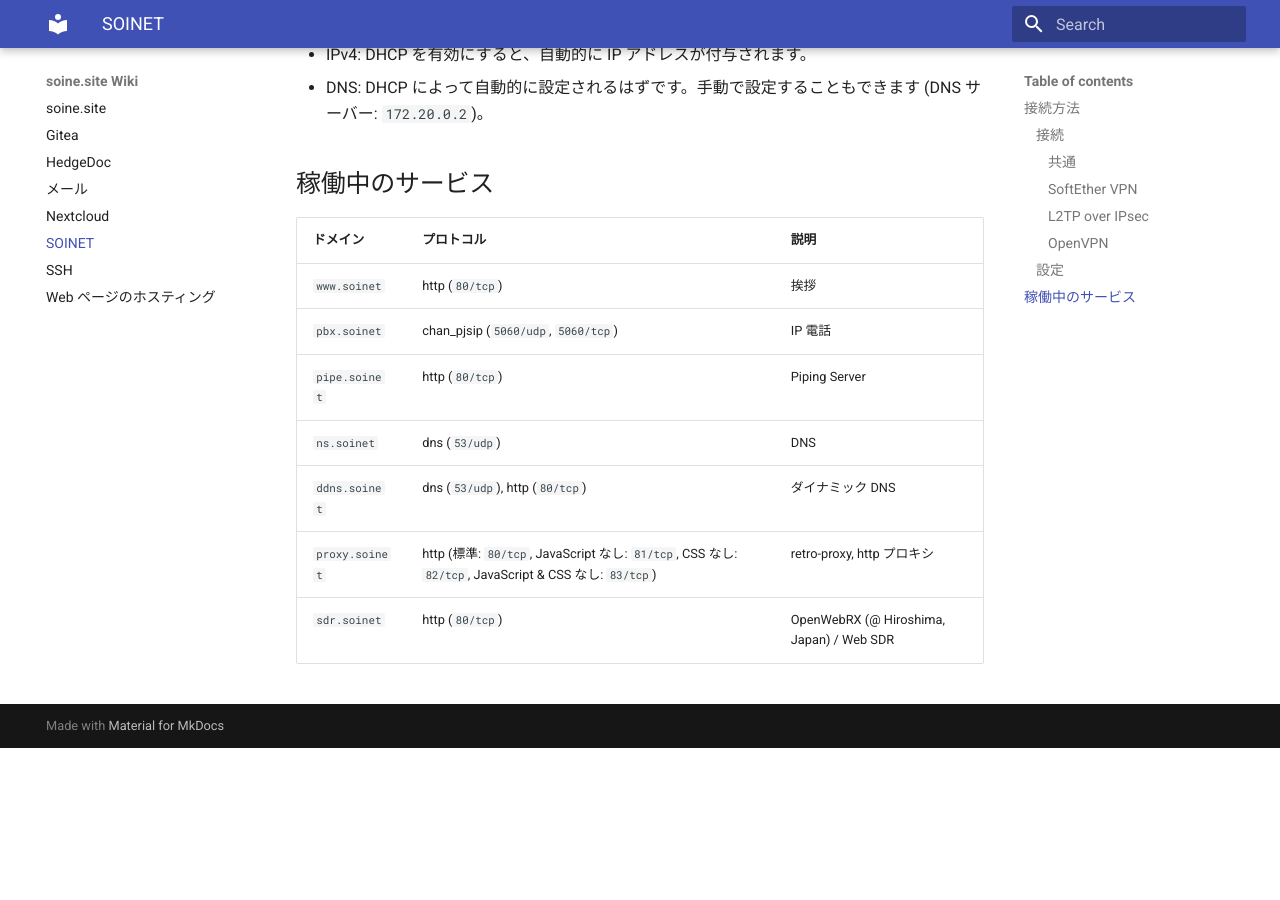
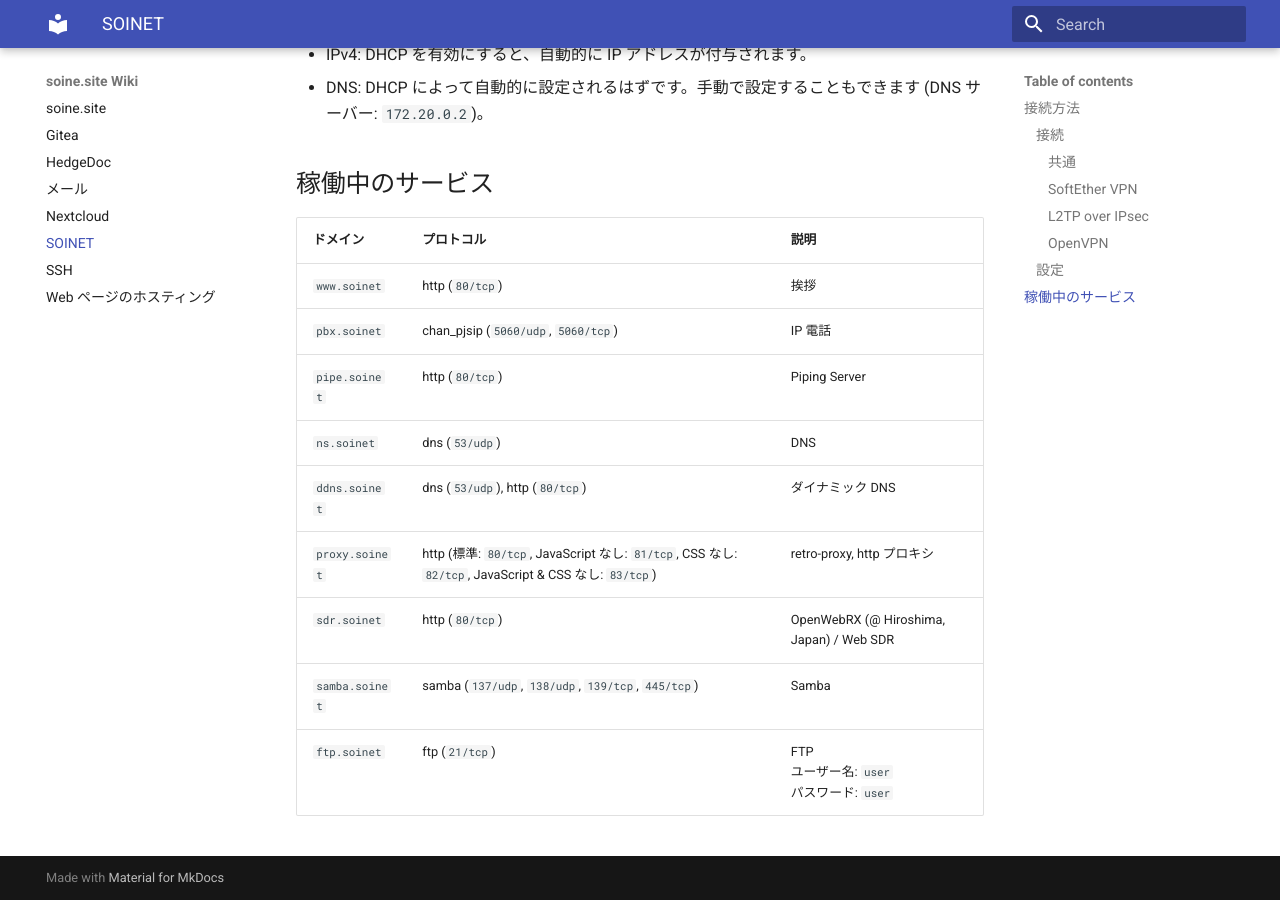
Before and after one commit to soinesite/wiki.soine.site, an MkDocs documentation site: the page built from docs/soinet.md, in a window 1280 px wide and 900 px high, scrolled down 905 px. Built offline with MkDocs 1.6.1 and Material for MkDocs 9.7.7, drawn with Linux system fonts in a browser that asks for light colours; before the commit the page ends 1653 px from its top, so only the background shows below that.

Commit message:
Update soinet.md

```diff
--- a/docs/soinet.md
+++ b/docs/soinet.md
@@ -30,3 +30,5 @@ yude.jp / soine.site が提供する閉域網
 |  `ddns.soinet`  |  dns (`53/udp`), http (`80/tcp`)  |  ダイナミック DNS  |
 |  `proxy.soinet`  |  http (標準: `80/tcp`, JavaScript なし: `81/tcp`, CSS なし: `82/tcp`, JavaScript & CSS なし: `83/tcp`)  | retro-proxy, http プロキシ |
 |  `sdr.soinet`  |  http (`80/tcp`)  |  OpenWebRX (@ Hiroshima, Japan) / Web SDR  |
+|  `samba.soinet`  |  samba (`137/udp`, `138/udp`, `139/tcp`, `445/tcp`)  |  Samba  |
+|  `ftp.soinet`  |  ftp (`21/tcp`)  |  FTP<br>ユーザー名: `user`<br>パスワード: `user`  |
```
